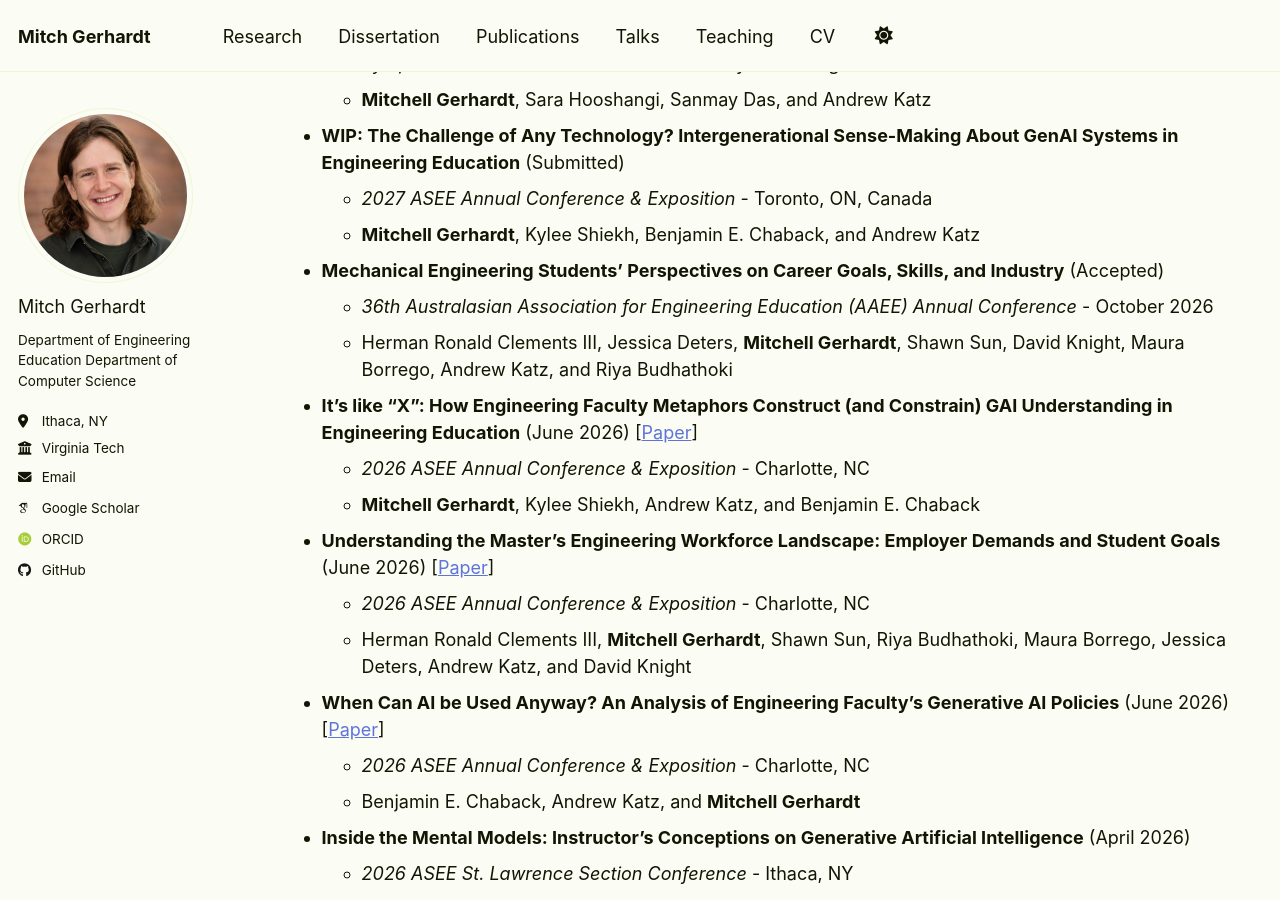
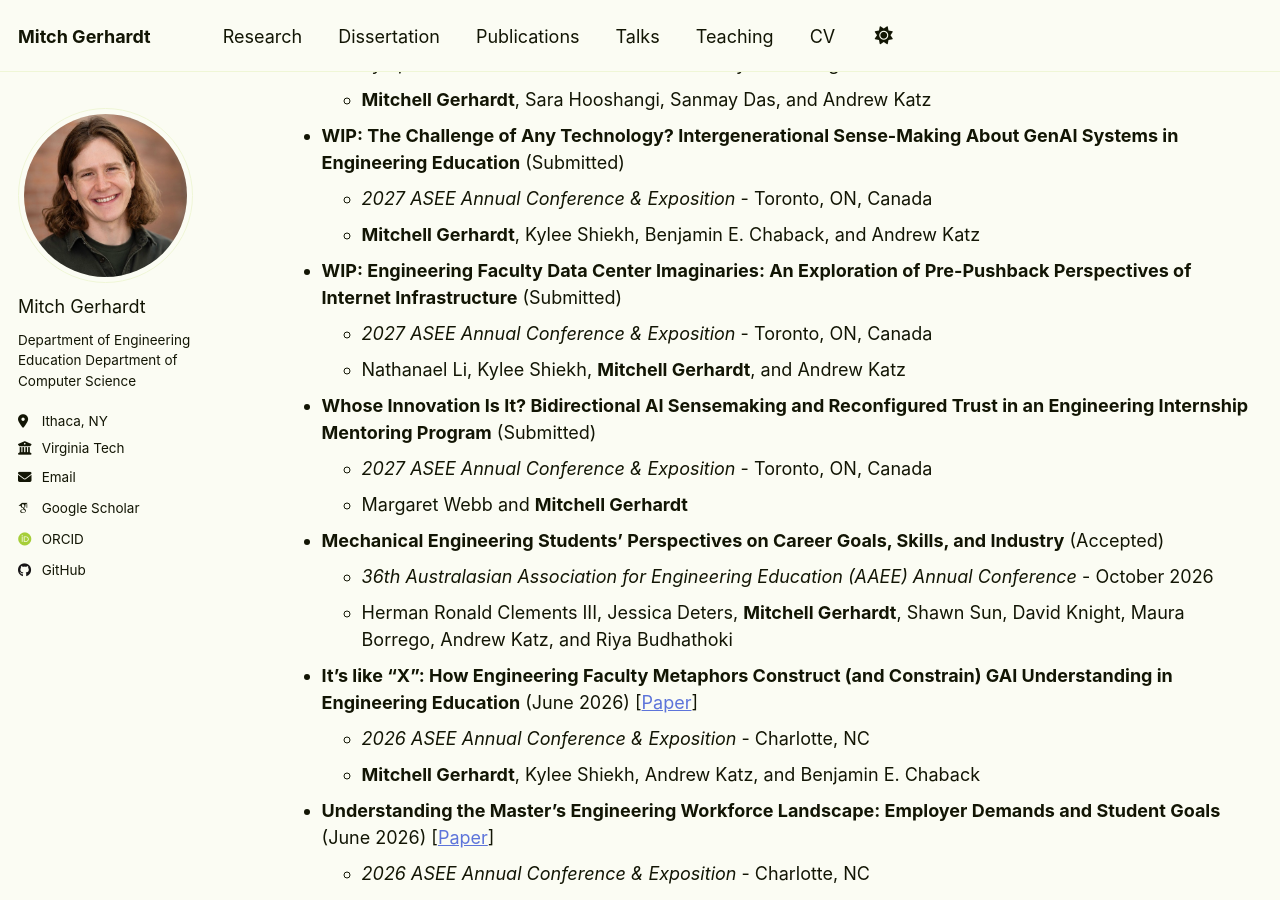
Before and after one commit to mitchg10/mitchg10.github.io, a Jekyll site: the page built from _pages/cv.md, in a window 1280 px wide and 900 px high, scrolled down 2855 px. Built offline with Jekyll 4.4.1, drawn with Linux system fonts in a browser that asks for light colours; some web fonts are replaced; some of the changed text lies outside the part shown.

```diff
--- a/_pages/cv.md
+++ b/_pages/cv.md
@@ -50,7 +50,7 @@ Journal Publications
   * *Studies in Engineering Education* - Special Issue on GAI in Methods
   * **Mitchell Gerhardt** and Andrew Katz
 
-* **Decade-Long Analysis of Skills Across 1 Million Graduate-Level Job Advertisements** (Submitted)
+* **Decade-Long Analysis of Skills Across 1 Million Graduate-Level Job Advertisements** (In Press)
   * *Trends in Higher Education*
   * **Mitchell Gerhardt**, Shawn Sun, Andrew Katz, David Knight, Jessica Deters, Maura Borrego, Riya Budhathoki, and Herman Ronald Clements III
 
@@ -96,6 +96,14 @@ Peer-Reviewed Conference Publications
 * **WIP: The Challenge of Any Technology? Intergenerational Sense-Making About GenAI Systems in Engineering Education** (Submitted)
   * *2027 ASEE Annual Conference & Exposition* - Toronto, ON, Canada
   * **Mitchell Gerhardt**, Kylee Shiekh, Benjamin E. Chaback, and Andrew Katz
+
+* **WIP: Engineering Faculty Data Center Imaginaries: An Exploration of Pre-Pushback Perspectives of Internet Infrastructure** (Submitted)
+  * *2027 ASEE Annual Conference & Exposition* - Toronto, ON, Canada
+  * Nathanael Li, Kylee Shiekh, **Mitchell Gerhardt**, and Andrew Katz
+
+* **Whose Innovation Is It? Bidirectional AI Sensemaking and Reconfigured Trust in an Engineering Internship Mentoring Program** (Submitted)
+  * *2027 ASEE Annual Conference & Exposition* - Toronto, ON, Canada
+  * Margaret Webb and **Mitchell Gerhardt**
 
 * **Mechanical Engineering Students' Perspectives on Career Goals, Skills, and Industry** (Accepted)
   * *36th Australasian Association for Engineering Education (AAEE) Annual Conference* - October 2026
@@ -370,7 +378,7 @@ Service
 * **Graduate Ambassador**, Department of Engineering Education (August 2024 - May 2025)
 
 * **Reviewer**, Studies in Engineering Education (September 2026)
-* **Reviewer**, ASEE Annual Conference (May 2024, 2025, 2026)
+* **Reviewer**, ASEE Annual Conference (May 2024, 2025, 2026, 2027)
 * **Reviewer**, Frontiers in Education Conference (May 2026)
 * **Reviewer**, International Journal of Qualitative Methods (November 2024 & September 2025)
 * **Reviewer**, College of Engineering Torgersen Research Excellence Award (May 2025)
```
Also changed, not shown: _publications/2026-01-03-Decade-Long-Analysis-Skills-ME-Job-Advertisements.md (+2 -2 lines), _publications/2027-01-03-WIP-Engineering-Faculty-Data-Center-Imaginaries.md (added, +26 -0 lines), _publications/2027-01-04-Whose-Innovation-Is-It-Bidirectional-AI-Sensemaking.md (added, +27 -0 lines).
